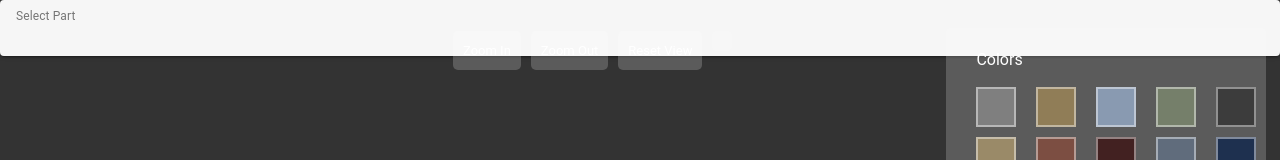
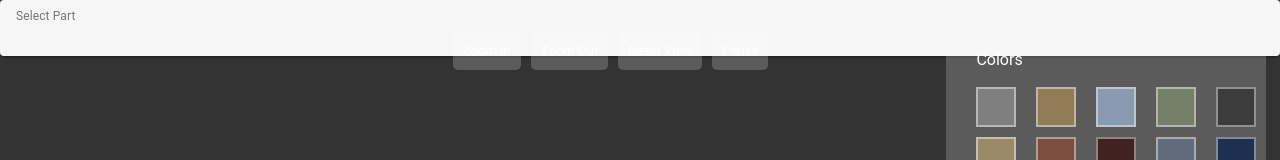
Before and after one commit to Katieliza/skullpted-capstone, a Vue app: page / in a window 1280 px wide. Both pictures are taken after a click on the button "GET STARTED". Shown: the top 160 px of the page. Built offline with nearby package versions, Linux system fonts and the light colour scheme; no server answers.

Commit message:
cleaned up stores

```diff
--- a/src/App.vue
+++ b/src/App.vue
@@ -1,16 +1,14 @@
 <script setup>
-import { useStore } from '@/stores/store'
+import { useControlStore } from '@/stores/controlStore.js'
 
-const store = useStore()
+const controlStore = useControlStore()
 </script>
-
 <template>
   <main>
     <!-- Display the current component !-->
-    <component :is="store.currentView" />
+    <component :is="controlStore.currentView" />
   </main>
 </template>
-
 <style>
   #app {
     margin: 0;
--- a/src/components/AppIntro.vue
+++ b/src/components/AppIntro.vue
@@ -1,10 +1,11 @@
 <script setup>
 import { onMounted } from 'vue'
-import { useStore } from '@/stores/store'
+import { useControlStore } from '@/stores/controlStore.js'
 import IntroScene from './IntroScene.vue'
 import AppMain from './AppMain.vue'
 
-const store = useStore()
+const controlStore = useControlStore();
+
 
 onMounted(() => {
   console.log('AppIntro has been mounted')
@@ -31,7 +32,7 @@ onMounted(() => {
       </v-row>
       <v-row class="overlay-row" no-gutters>
         <!-- Switch to main view !-->
-        <v-btn @click="store.SetView(AppMain)" variant="tonal" style="color: white" size="large">Get
+        <v-btn @click="controlStore.SetView(AppMain)" variant="tonal" style="color: white" size="large">Get
           Started</v-btn></v-row>
     </div>
   </div>
--- a/src/components/AppMain.vue
+++ b/src/components/AppMain.vue
@@ -1,12 +1,10 @@
 <script setup>
-import { onMounted, ref, watch } from "vue";
-import { useStore } from "@/stores/store";
+import { onMounted, ref } from "vue";
 import { useControlStore } from "@/stores/controlStore.js";
 import { useModelStore } from "@/stores/modelStore.js";
 import { useMaterialStore } from "@/stores/materialStore.js";
 import MainScene from "./MainScene.vue";
 
-const store = useStore();
 const controlStore = useControlStore();
 const modelStore = useModelStore();
 const materialStore = useMaterialStore();
@@ -29,7 +27,7 @@ onMounted(() => {
 });
 function RequestColorSet(hex) {
   // console.log("Requesting color set")
-  store.RequestColorSet(hex);
+  materialStore.RequestColorSet(hex);
 }
 function RequestZoomIn() {
   // console.log("Requesing zoom in");
@@ -61,7 +59,7 @@ function RequestRotate() {
     <button class="controls-button" @mousedown="RequestZoomOut" @mouseup="RequestZoomStop" @mouseleave="RequestZoomStop"
       @touchstart="RequestZoomOut" @touchened="RequestZoomStop"> Zoom Out </button>
     <button class="controls-button" @click="RequestViewReset">Reset View</button>
-    <button class="controls-button" @click="RequestRotate">{{ store.rotateText }}</button>
+    <button class="controls-button" @click="RequestRotate">{{ controlStore.rotateText }}</button>
   </div>
   <!--
   <div id="view-controls" class="control-panel" style="left: 25%; bottom: 5%">
@@ -73,7 +71,7 @@ function RequestRotate() {
   -->
   <v-row id="color-panel">
     <div style="width: 100%; padding: 0px 0px 10px 10px; color: white;">Colors</div>
-    <div v-for="color in store.colors" :key="color.hex">
+    <div v-for="color in materialStore.colors" :key="color.hex">
       <button @click="RequestColorSet(color.hex)" class="color-button" :style="{ backgroundColor: color.hex }"
         @mouseenter="ShowToolie($event, color.hex)" @mouseleave="HideToolie">
       </button>
--- a/src/components/MainScene.vue
+++ b/src/components/MainScene.vue
@@ -1,6 +1,5 @@
 <script setup>
 import { onMounted, watch } from "vue";
-import { useStore } from "@/stores/store";
 import { useControlStore } from "@/stores/controlStore.js";
 import { useModelStore } from "@/stores/modelStore.js";
 import { useMaterialStore } from "@/stores/materialStore.js";
@@ -9,7 +8,6 @@ import { OrbitControls } from "three/addons/controls/OrbitControls.js";
 import { GLTFLoader } from 'three/addons/loaders/GLTFLoader.js';
 
 
-const store = useStore();
 const controlStore = useControlStore();
 const modelStore = useModelStore();
 const materialStore = useMaterialStore();
@@ -112,7 +110,7 @@ function LoadColor(hex) {
   const color = parseInt(hex.replace("#", ""), 16);
   model.material.color.setHex(color)
   console.log("Color loaded successfully")
-  store.colorSet = false;
+  materialStore.colorSet = false;
 }
 // #endregion
 
@@ -313,7 +311,7 @@ model.position.y = 1.5; */
     () => controlStore.colorSet,
     (val) => {
       if (val) {
-        LoadColor(store.color);
+        LoadColor(materialStore.color);
       }
     },
   );
--- a/src/stores/controlStore.js
+++ b/src/stores/controlStore.js
@@ -1,13 +1,19 @@
 import { defineStore } from "pinia";
-import { ref } from "vue";
+import { markRaw, ref } from "vue";
+import AppIntro from "@/components/AppIntro.vue";
 
 export const useControlStore = defineStore("controlStore", () => {
+  const currentView = ref(markRaw(AppIntro)); // Mark as raw so Vue doesn't reactively track
+
   const zoomIn = ref(false);
   const zoomOut = ref(false);
   const viewReset = ref(false);
   const rotate = ref(true);
   const rotateText = ref("Pause");
 
+  function SetView(viewName) {
+    currentView.value = markRaw(viewName); // Mark as raw when updating
+  }
   function RequestZoomIn() {
     // console.log("Zoom in request received");
     zoomIn.value = true;
@@ -39,11 +45,13 @@ export const useControlStore = defineStore("controlStore", () => {
     }
   }
   return {
+    currentView,
     zoomIn,
     zoomOut,
     viewReset,
     rotate,
     rotateText,
+    SetView,
     RequestZoomIn,
     RequestZoomOut,
     RequestZoomStop,
--- a/src/stores/materialStore.js
+++ b/src/stores/materialStore.js
@@ -2,16 +2,43 @@ import { defineStore } from "pinia";
 import { ref } from "vue";
 
 export const useMaterialStore = defineStore("materialStore", () => {
+  const colors = [
+    { hex: "#7f7f7f", name: "Gray" },
+    { hex: "#907d57", name: "Bronze" },
+    { hex: "#899ab1", name: "Steel Blue" },
+    { hex: "#757f6a", name: "Olive Green" },
+    { hex: "#3c3c3c", name: "Dark Gray" },
+
+    { hex: "#9a8a68", name: "Beige" },
+    { hex: "#7c4e42", name: "Brick Red" },
+    { hex: "#422121", name: "Deep Burgundy" },
+    { hex: "#606c7c", name: "Dusty Blue" },
+    { hex: "#1e304f", name: "Navy Blue" },
+  ];
+
+  const color = ref("");
+  const colorSet = ref(false);
+
   const materialNames = ref([]);
   const selectedMaterial = ref("");
+
+  function RequestColorSet(hex) {
+    // console.log("Color set request received");
+    colorSet.value = true;
+    color.value = hex;
+  }
 
   function SetSelectedMaterial(mat) {
     selectedMaterial.value = mat;
   }
 
   return {
+    color,
+    colors,
+    colorSet,
     materialNames,
     selectedMaterial,
+    RequestColorSet,
     SetSelectedMaterial,
   };
 });
--- a/src/stores/store.js
+++ /dev/null
@@ -1,44 +0,0 @@
-import { defineStore } from "pinia";
-import { markRaw, ref } from "vue";
-import AppIntro from "@/components/AppIntro.vue";
-
-export const useStore = defineStore("store", () => {
-  const currentView = ref(markRaw(AppIntro)); // Mark as raw so Vue doesn't reactively track
-
-  const colors = [
-    { hex: "#7f7f7f", name: "Gray" },
-    { hex: "#907d57", name: "Bronze" },
-    { hex: "#899ab1", name: "Steel Blue" },
-    { hex: "#757f6a", name: "Olive Green" },
-    { hex: "#3c3c3c", name: "Dark Gray" },
-
-    { hex: "#9a8a68", name: "Beige" },
-    { hex: "#7c4e42", name: "Brick Red" },
-    { hex: "#422121", name: "Deep Burgundy" },
-    { hex: "#606c7c", name: "Dusty Blue" },
-    { hex: "#1e304f", name: "Navy Blue" },
-  ];
-
-  const colorSet = ref(false);
-  const color = ref("");
-
-  function SetView(viewName) {
-    currentView.value = markRaw(viewName); // Mark as raw when updating
-  }
-
-  function RequestColorSet(hex) {
-    // console.log("Color set request received");
-    colorSet.value = true;
-    color.value = hex;
-  }
-
-  return {
-    color,
-    colors,
-    colorSet,
-    currentView,
-
-    SetView,
-    RequestColorSet,
-  };
-});
```
Lines whose indentation alone changed are shown as unchanged.
